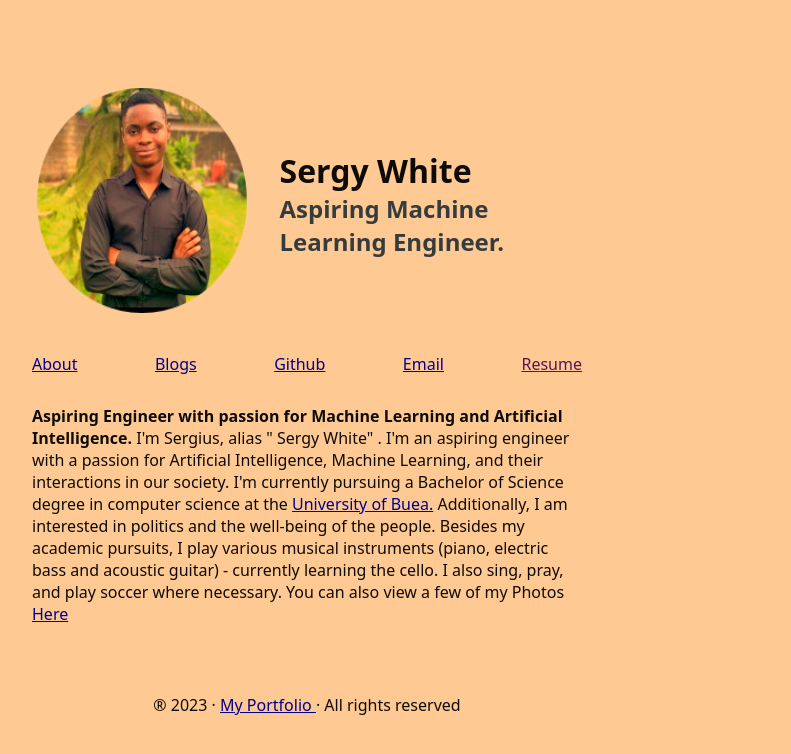
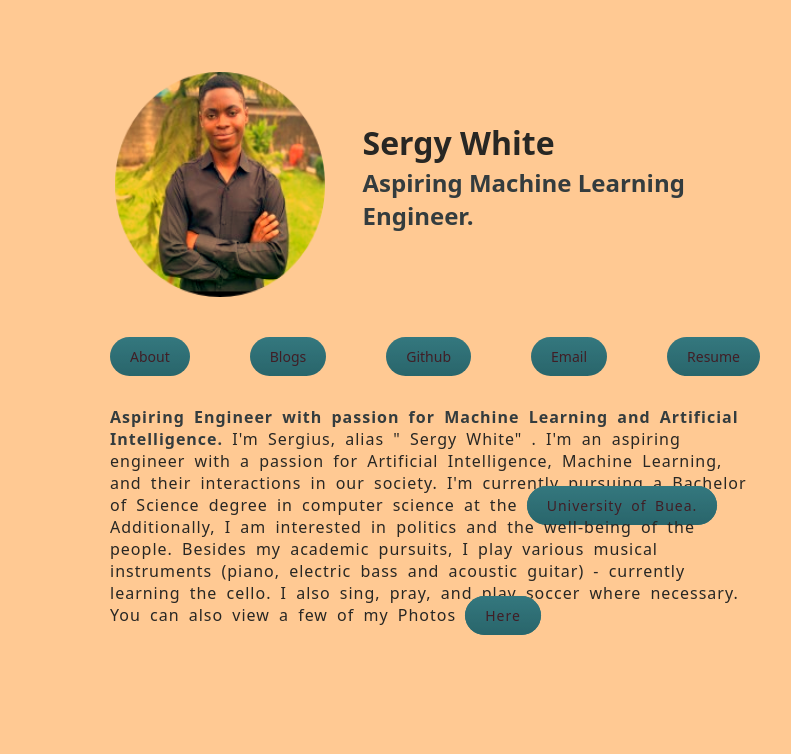
Before and after one commit to Sergius-Nyah/Sergy-labs, a plain HTML site: page index.html in a window 1280 px wide. Shown: the whole page, without its empty margins (205-996 px from the left). Drawn offline with Linux system fonts and the light colour scheme; files that its build step writes are made by us from their sources.

Commit message:
Bug Fixes and Additional Features.

```diff
--- a/style.css
+++ b/style.css
@@ -1,19 +1,15 @@
-/*body{
-    background-color: #dfe095;
-    color: rgb(18, 28, 36) ;
-*/
-
 .Photo img{
     width: 210px;
     height: 225px;
     padding: 5px;
     margin: 0px;
-    size: 0cqi;
     /* -webkit-filter: grayscale(100%); /* Safari 6.0 - 9.0
     filter: grayscale(100%);*/
+    border: #344c6b;
+    border-color: #344c6b;
 }
 .links {
-    margin: 30px 0;
+    margin: 30px 0px;
     display: flex;
     flex-direction: row;
     justify-content: space-between;
@@ -25,31 +21,39 @@
 }
 .container-head{
     display: flex;
-    flex-direction:row;
+   flex-direction:row;
     justify-content: space-between;
-    align-items: center;
+
 }
 .container{
-    max-width: 550px;
+    max-width: 650px;
     padding: 5px;
-    margin: 0px auto;
+    margin: 0px auto ;
     flex: 1 auto;
     display:block;
+    margin: -2% auto 300px auto;
+    max-height: 500px;
 }
 body{
     width: 100vw;
-    height: 100vh;
+    height: 100px;
     padding: 0;
-    margin: 0;
+    margin: 10px auto 300px auto;
     font-family:system-ui, -apple-system, BlinkMacSystemFont, 'Segoe UI', Roboto, Oxygen, Ubuntu, Cantarell, 'Open Sans', 'Helvetica Neue', sans-serif;
     font-size: 16px;
-    color: #0e0e0c;
+    color: #28313d;;
     background-color: #f0e5bc;
     overflow-x: hidden;
     scroll-behavior: smooth;
+
 }
 .Intro h1{
-    margin:0;
+    display: block;
+    font-size: 2em;
+    margin-block-start: 0.67em;
+    margin-block-end: 0.67em;
+    margin-inline-start: 0px;
+    margin-inline-end: 0px;
     font-weight: bold;
 }
 .Intro h2{
@@ -59,10 +63,20 @@ body{
     margin-block-start: 0.83em;
     margin-block-end: 0.83em;
     margin-inline-start: 0px;
-    margin-inline-end: 0px;
+    margin-inline-end: 100px;
     font-weight: bold;
-    margin: 0%;
-
+    margin: -20px 0px 5px 0px;
+    float: left;
+}
+.About
+{
+    font-weight:medium;
+    font-size:medium;
+    display: block;
+    margin-block-start: 1em;
+    margin-block-end: 1em;
+    word-spacing: 4px;
+    letter-spacing: 1px;
 }
 .copyright{
     text-align: center;
@@ -71,9 +85,8 @@ body{
 }
 .quote{
     color: #344c6b;
-    bottom: 100;
     text-align: right;
-    margin-top: 10%;
+    margin-top: 6%;
 
 }
 .logo{
@@ -81,6 +94,7 @@ body{
     align-items: center;
     font-weight:bold;
     font-family: Arial, "Helvetica Neue", Helvetica, sans-serif;
+    margin: 0px auto auto;
 }
 .logo-mark{
     margin: 10px;
@@ -98,3 +112,33 @@ body{
     font-weight: bold;
     font-family: system-ui, -apple-system, BlinkMacSystemFont, 'Segoe UI', Roboto, Oxygen, Ubuntu, Cantarell, 'Open Sans', 'Helvetica Neue', sans-serif;
 }
+a{
+    background: #3498db;
+    background-image: -webkit-linear-gradient(top, #3498db, #2980b9);
+    background-image: -moz-linear-gradient(top, #3498db, #2980b9);
+    background-image: -ms-linear-gradient(top, #3498db, #2980b9);
+    background-image: -o-linear-gradient(top, #3498db, #2980b9);
+    background-image: linear-gradient(to bottom, #3498db, #2980b9);
+    -webkit-border-radius: 28;
+    -moz-border-radius: 28;
+    border-radius: 28px;
+    font-family:system-ui, -apple-system, BlinkMacSystemFont, 'Segoe UI', Roboto, Oxygen, Ubuntu, Cantarell, 'Open Sans', 'Helvetica Neue', sans-serif;
+    color: #402640;
+    font-size: 14px;
+    padding: 10px 20px 10px 20px;
+    text-decoration: none;
+  }
+
+  .btn:hover {
+    background: #3cb0fd;
+    text-decoration: none;
+  }
+ .copyright
+  {
+    text-decoration: none;
+    margin: auto auto auto auto;
+    max-height: 100px;
+}
+.Expression{
+    color: #344c6b;
+}
```
